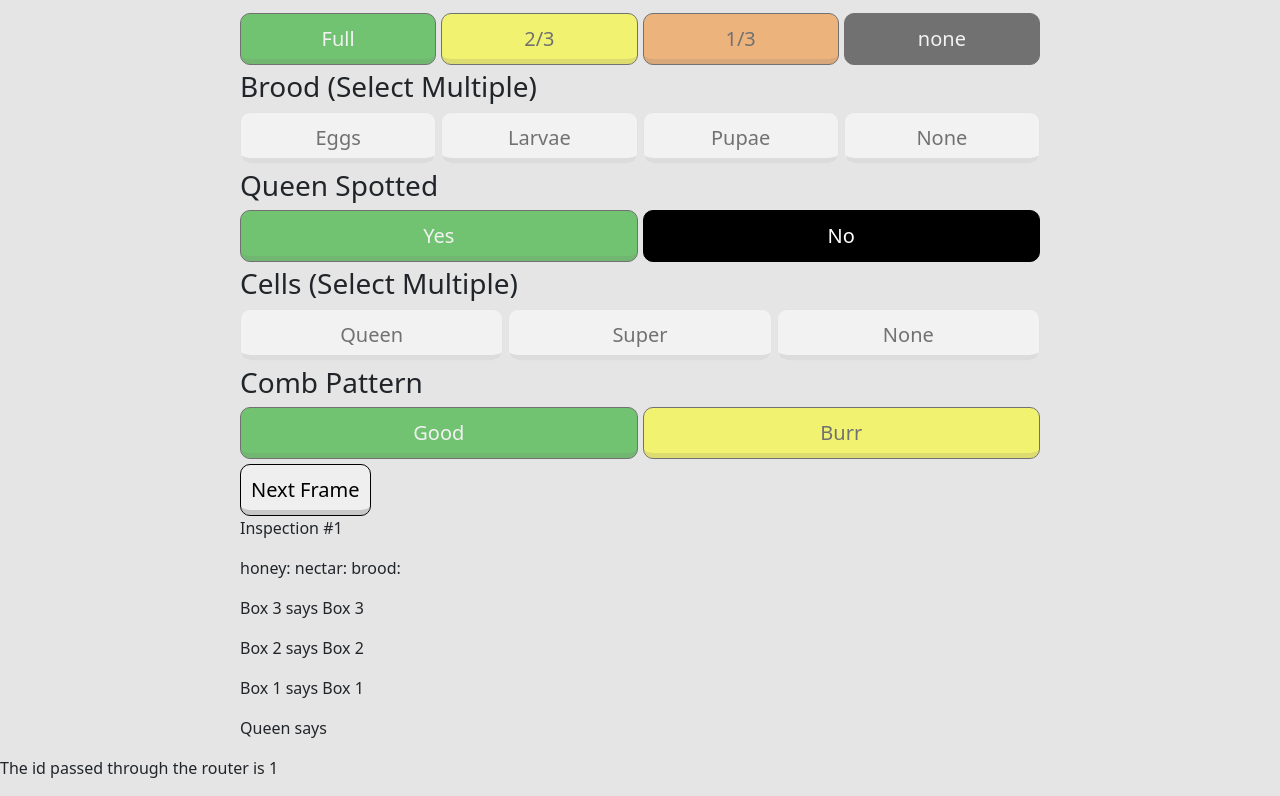
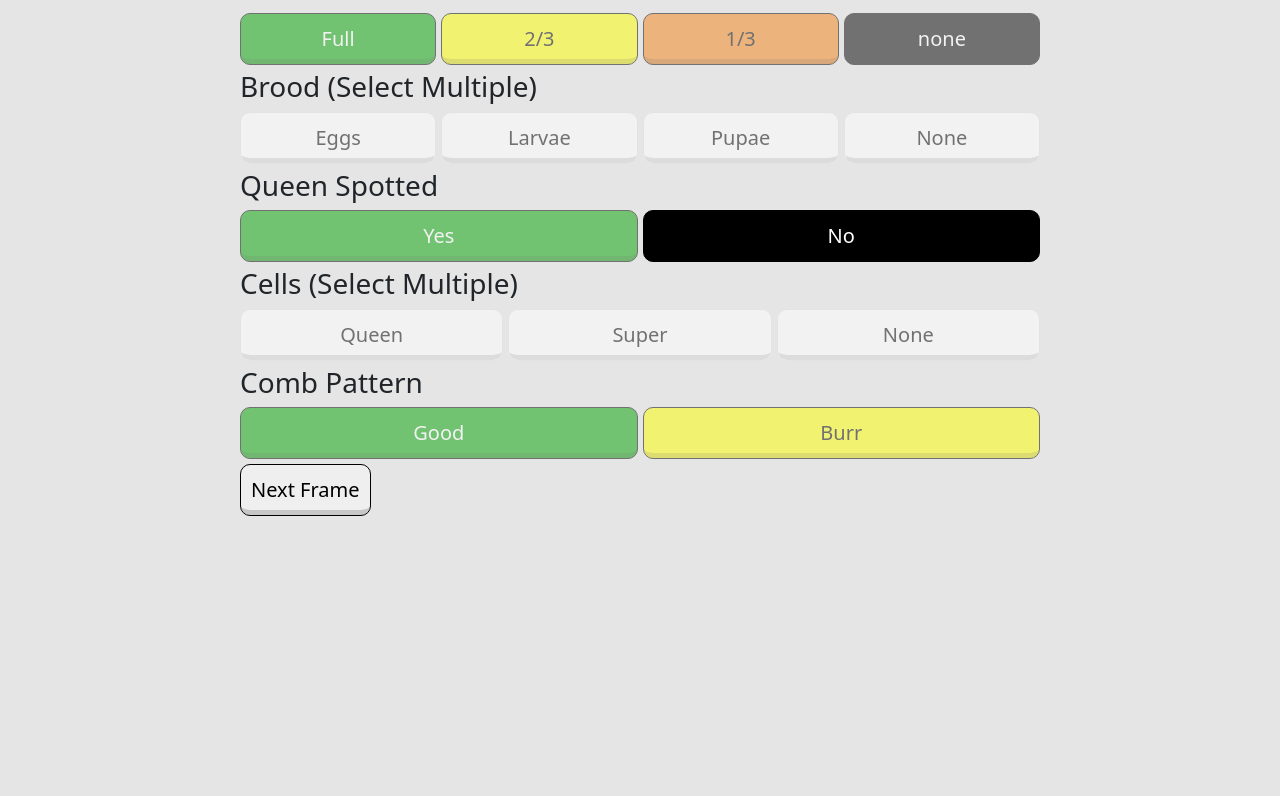
Before and after one commit to RyanMontville/buzz-note-v1, a React (Create React App) app in the folder React/: page /newInspection/1 in a window 1280 px wide. Shown: the part 225-1021 px from the top of the page. After the commit the page ends 800 px from the top, so only its background shows below. Built offline with nearby package versions, Linux system fonts and the light colour scheme.

Commit message:
cleaning up code

```diff
--- a/React/src/components/Frames.js
+++ b/React/src/components/Frames.js
@@ -240,12 +240,6 @@ function Frames(props) {
         {frameNum.number < 10 &&
             <button type="submit" className="button">Next Frame</button>
         }
-        <p>Inspection #{inspectionId}</p>
-        <p>honey: {honey} nectar: {nectar} brood: {broods}</p>
-        <p>Box 3 says {box3}</p>
-        <p>Box 2 says {box2}</p>
-        <p>Box 1 says {box1}</p>
-        <p>Queen says {queen}</p>
     </form>;
 };
 
--- a/React/src/components/FramesDetail.js
+++ b/React/src/components/FramesDetail.js
@@ -30,7 +30,7 @@ function FramesDetail(props) {
     return <div>
         {isLoaded
             ?
-            <Table hover bordered responsive>
+            <Table hover bordered responsive striped >
             <thead>
                 <tr>
                     <th>Frame</th>
--- a/React/src/components/Inspection.js
+++ b/React/src/components/Inspection.js
@@ -75,14 +75,7 @@ function Inspection(props) {
             <RadioButton label="Few" value={pests === 'few'} name="pests" color="yellow" id="opf" onChange={e => setPests('few')} />
             <RadioButton label="Lots" value={pests === 'lots'} name="pests" color="red" id="opl" onChange={e => setPests('lots')} />
         </section>
-        <p>Temperament: {temperament} bee: {beePopulation} drone: {dronePopulation}
-            laying: {laying} hive: {beetles} other: {pests}</p>
         <button className="button" onClick={finish}>Finish Inspection</button>
-        <p>inspection #{props.id}</p>
-        <p>B3 - {props.boxes.boxThree}</p>
-        <p>{props.boxes.boxTwo}</p>
-        <p>{props.boxes.boxOne}</p>
-        <p>{props.boxes.boxThree}</p>
     </form>
 };
 
--- a/React/src/pages/NewInspection.js
+++ b/React/src/pages/NewInspection.js
@@ -20,7 +20,6 @@ function NewInspection(props) {
     {framesFinished &&
       <Inspection id={id} boxes={boxes} />
     }
-    <p>The id passed through the router is {id}</p>
   </div>;
 };
 
--- a/React/src/pages/Search.js
+++ b/React/src/pages/Search.js
@@ -1,16 +1,16 @@
 import React, { useState, useEffect } from 'react';
-import { Link } from 'react-router-dom';
 import Header from '../components/Header';
 import "./Page.css";
-//import SearchInput from '../components/SearchInput';
 import SearchResults from '../components/SearchResults';
+import { getListOfInspections } from '../Services/InspectionService';
+
 function Search(props) {
     const [inspectionList, setInspectionList] = useState([]);
     const [notesSearchTerm, setNotesSearchTerm] = useState("");
     const [weatherSearchTerm, setWeatherSearchTerm] = useState("");
 
     useEffect(() => {
-        fetch('http://localhost:9000/inspections').then(res => res.json())
+        getListOfInspections()
             .then((result) => {
                 setInspectionList(result);
             })
```
